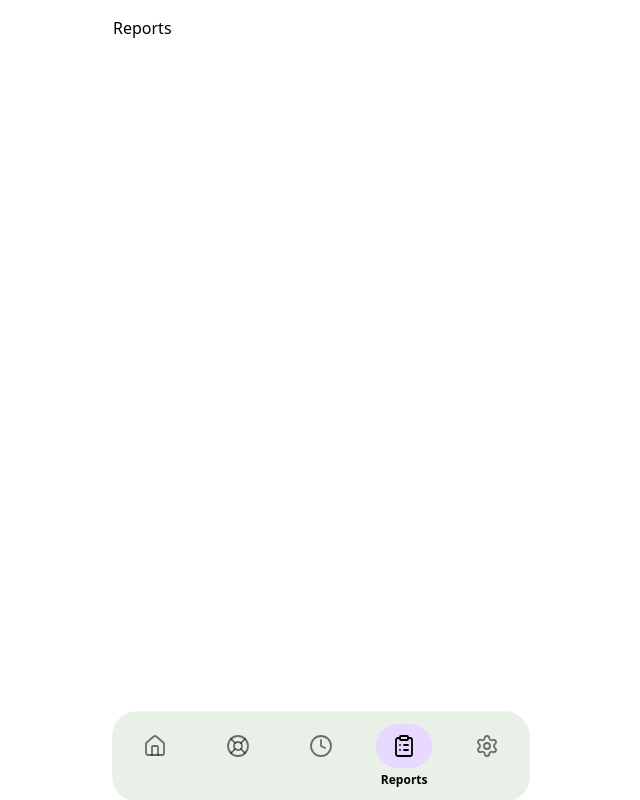
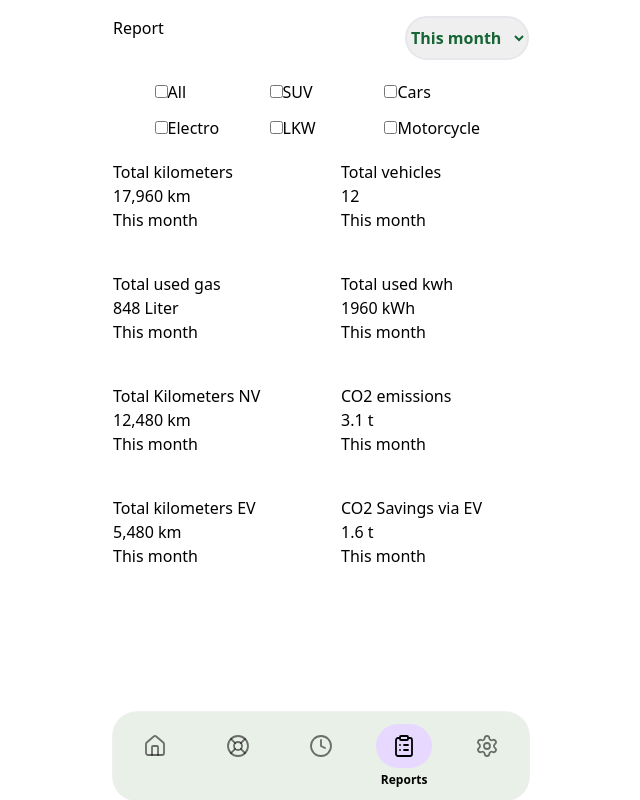
Before and after one commit to FrontendTF/Green-Fleet, a React (Vite) app: page /reports in a window 1280 px wide. Shown: the whole page, without its empty margins (319-959 px from the left). Built offline with nearby package versions, Linux system fonts and the light colour scheme.

Commit message:
feat: create/add Report Section

```diff
--- a/src/pages/Reports.tsx
+++ b/src/pages/Reports.tsx
@@ -1,3 +1,105 @@
+import { useState } from "react";
+
+type ReportOptions =
+  | "This month"
+  | "This week"
+  | "This year"
+  | "This day"
+  | "This quartal";
+
 export default function Reports() {
-  return <h1>Reports</h1>;
+  const [reportOption, setReportOption] = useState<ReportOptions>("This month");
+  const timeLabel = reportOption;
+
+  return (
+    <section className="flex flex-col gap-5">
+      <div className="flex justify-between items-start">
+        <h1>Report</h1>
+        <select
+          className="flex pr-1 border-2 rounded-full text-left text-green-800 font-semibold h-11"
+          value={reportOption}
+          onChange={(e) => setReportOption(e.target.value as ReportOptions)}
+        >
+          <option value="This day">This day</option>
+          <option value="This week">This week</option>
+          <option value="This month">This month</option>
+          <option value="This quartal">This quartal</option>
+          <option value="This year">This year</option>
+        </select>
+      </div>
+      <div className="grid grid-cols-3 gap-3 vehiclefilter w-4/5 mx-auto">
+        <label htmlFor="type-all">
+          <input id="type-all" type="checkbox" name="All" />
+          <span>All</span>
+        </label>
+
+        <label htmlFor="type-suv">
+          <input id="type-suv" type="checkbox" name="SUV" />
+          <span>SUV</span>
+        </label>
+
+        <label htmlFor="type-cars">
+          <input id="type-cars" type="checkbox" name="Cars" />
+          <span>Cars</span>
+        </label>
+
+        <label htmlFor="type-electro">
+          <input id="type-electro" type="checkbox" name="Electro" />
+          <span>Electro</span>
+        </label>
+
+        <label htmlFor="type-lkw">
+          <input id="type-lkw" type="checkbox" name="LKW" />
+          <span>LKW</span>
+        </label>
+
+        <label htmlFor="type-motorcycle">
+          <input id="type-motorcycle" type="checkbox" name="Motorcycle" />
+          <span>Motorcycle</span>
+        </label>
+      </div>
+      <div className="grid grid-cols-2 gap-10 reportdivs">
+        <div>
+          <h2>Total kilometers</h2>
+          <p>17,960 km</p>
+          <p>{timeLabel}</p>
+        </div>
+        <div>
+          <h2>Total vehicles</h2>
+          <p>12</p>
+          <p>{timeLabel}</p>
+        </div>
+        <div>
+          <h2>Total used gas</h2>
+          <p>848 Liter</p>
+          <p>{timeLabel}</p>
+        </div>
+        <div>
+          <h2>Total used kwh</h2>
+          <p>1960 kWh</p>
+          <p>{timeLabel}</p>
+        </div>
+        <div>
+          <h2>Total Kilometers NV</h2>
+          <p>12,480 km</p>
+          <p>{timeLabel}</p>
+        </div>
+        <div>
+          <h2>CO2 emissions</h2>
+          <p>3.1 t</p>
+          <p>{timeLabel}</p>
+        </div>
+        <div>
+          <h2>Total kilometers EV</h2>
+          <p>5,480 km</p>
+          <p>{timeLabel}</p>
+        </div>
+        <div>
+          <h2>CO2 Savings via EV</h2>
+          <p>1.6 t</p>
+          <p>{timeLabel}</p>
+        </div>
+      </div>
+    </section>
+  );
 }
```
